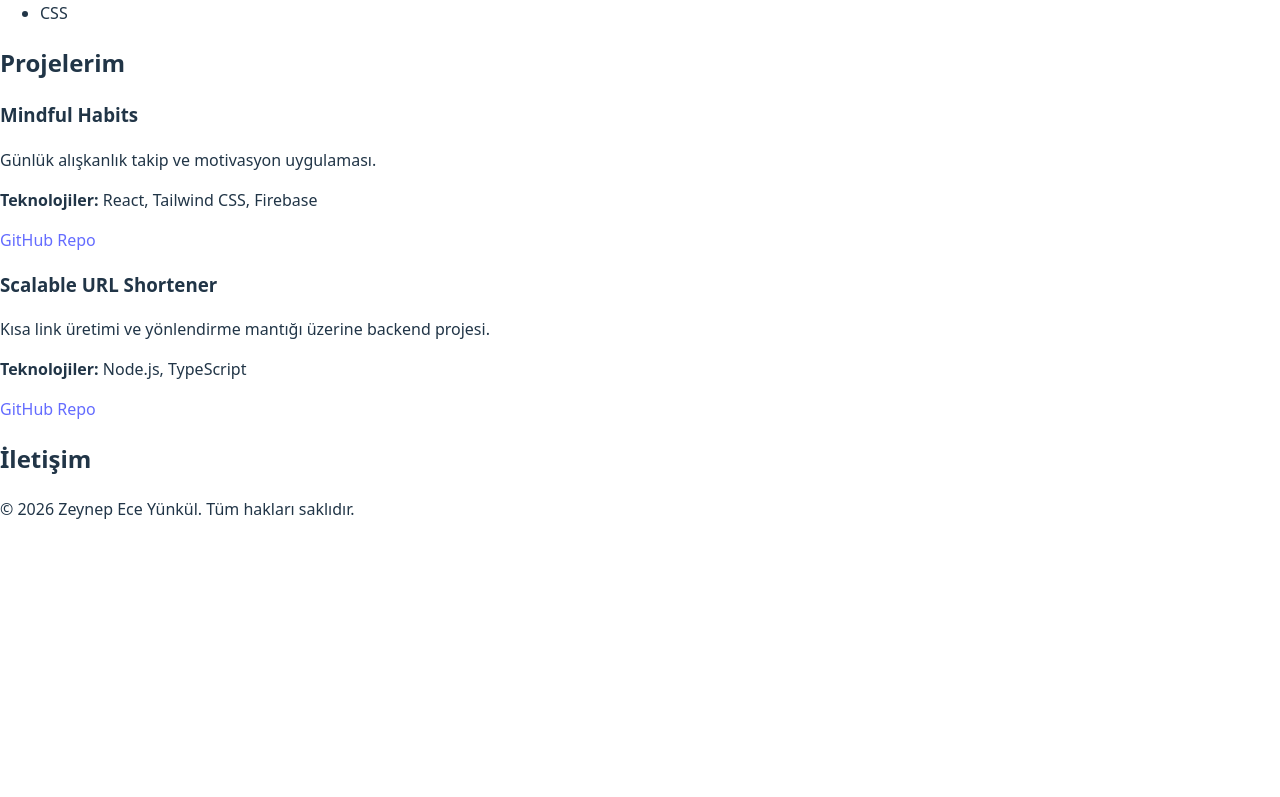
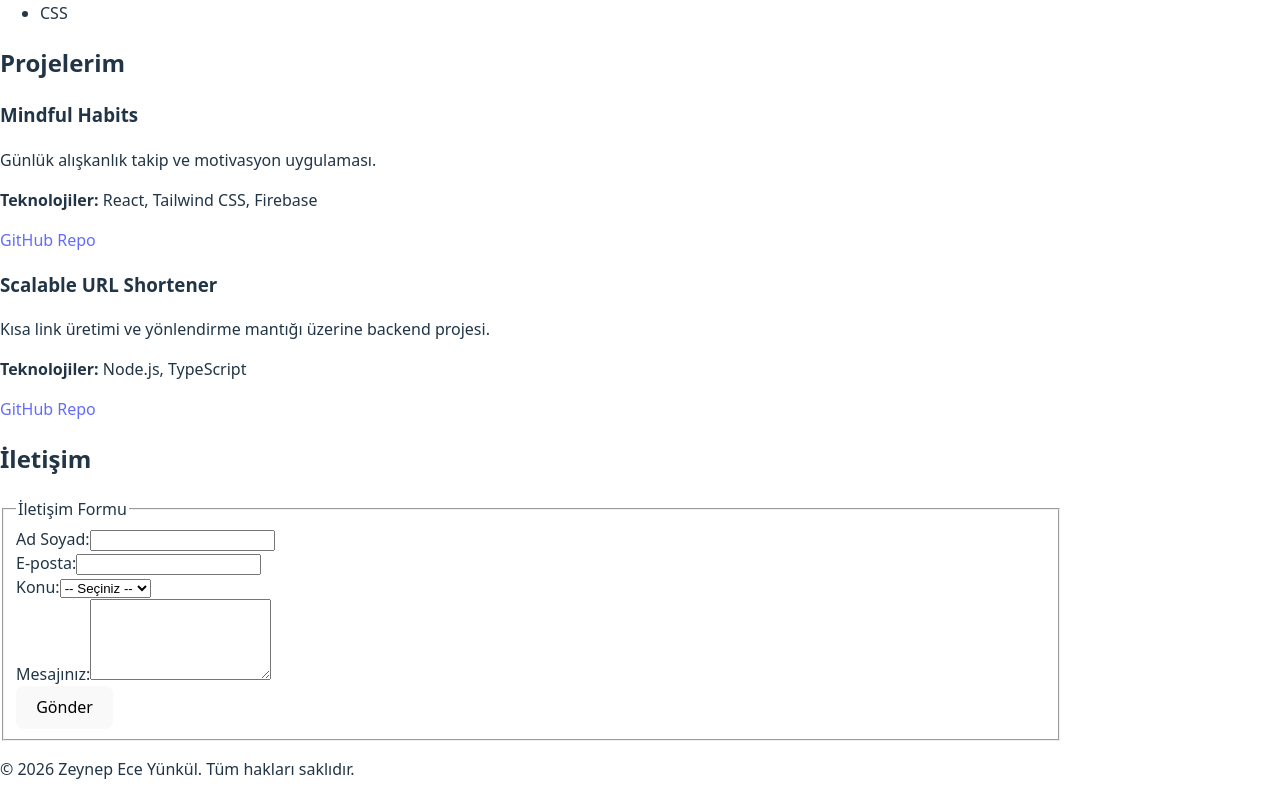
Before and after one commit to zeynepeceyunkul/web-lab-hello, a React (Vite) app: page / in a window 1280 px wide. Shown: the part 679-1476 px from the top of the page. Before the commit the page ends 1216 px from the top, so only its background shows below. Built offline with nearby package versions, Linux system fonts and the light colour scheme.

Commit message:
feat: add accessible contact form

```diff
--- a/src/App.css
+++ b/src/App.css
@@ -63,3 +63,12 @@
 }
 #projeler a { color: #60a5fa; }
 #projeler a:focus { outline: 2px solid #2563eb; outline-offset: 2px; }
+.form-group { margin-bottom: 1rem; }
+label { display: block; margin-bottom: 0.25rem; }
+input, textarea, select {
+  width: 100%;
+  padding: 0.5rem;
+  border: 1px solid #ccc;
+  border-radius: 4px;
+}
+.error-msg { color: #f87171; font-size: 0.85rem; }
--- a/src/App.tsx
+++ b/src/App.tsx
@@ -74,6 +74,68 @@
 
         <section id="iletisim">
           <h2>İletişim</h2>
+          <form action="#" method="POST" noValidate>
+            <fieldset>
+              <legend>İletişim Formu</legend>
+
+              <div className="form-group">
+                <label htmlFor="name">Ad Soyad:</label>
+                <input
+                  type="text"
+                  id="name"
+                  name="name"
+                  required
+                  minLength={2}
+                  aria-describedby="name-error"
+                />
+                <small id="name-error" className="error-msg" role="alert"></small>
+              </div>
+
+              <div className="form-group">
+                <label htmlFor="email">E-posta:</label>
+                <input
+                  type="email"
+                  id="email"
+                  name="email"
+                  required
+                  aria-describedby="email-error"
+                />
+                <small id="email-error" className="error-msg" role="alert"></small>
+              </div>
+
+              <div className="form-group">
+                <label htmlFor="subject">Konu:</label>
+                <select
+                  id="subject"
+                  name="subject"
+                  required
+                  aria-describedby="subject-error"
+                  defaultValue=""
+                >
+                  <option value="">-- Seçiniz --</option>
+                  <option value="is">İş Teklifi</option>
+                  <option value="soru">Soru</option>
+                  <option value="oneri">Öneri</option>
+                </select>
+                <small id="subject-error" className="error-msg" role="alert"></small>
+              </div>
+
+              <div className="form-group">
+                <label htmlFor="message">Mesajınız:</label>
+                <textarea
+                  id="message"
+                  name="message"
+                  rows={5}
+                  required
+                  minLength={10}
+                  aria-describedby="message-error"
+                ></textarea>
+                <small id="message-error" className="error-msg" role="alert"></small>
+              </div>
+
+              <button type="submit">Gönder</button>
+            </fieldset>
+          </form>
           {/* form birazdan */}
         </section>
       </main>
```
